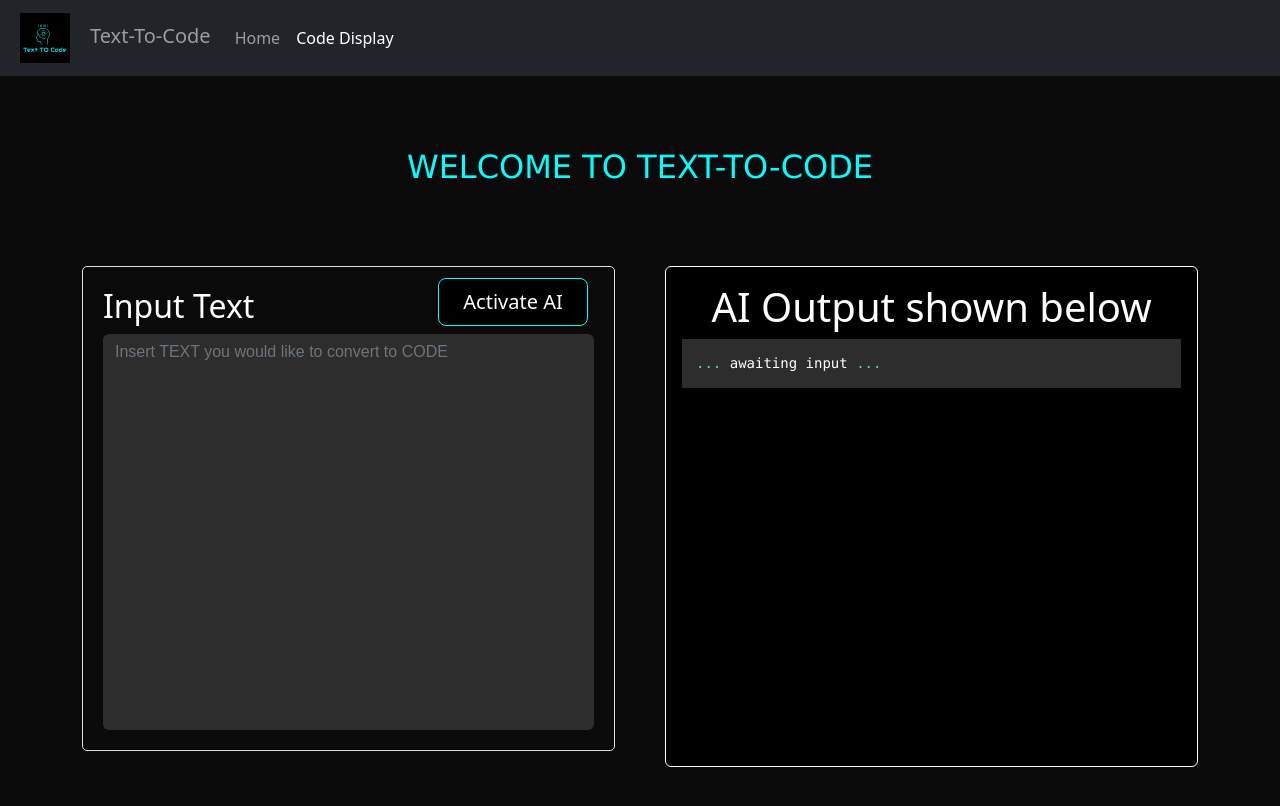
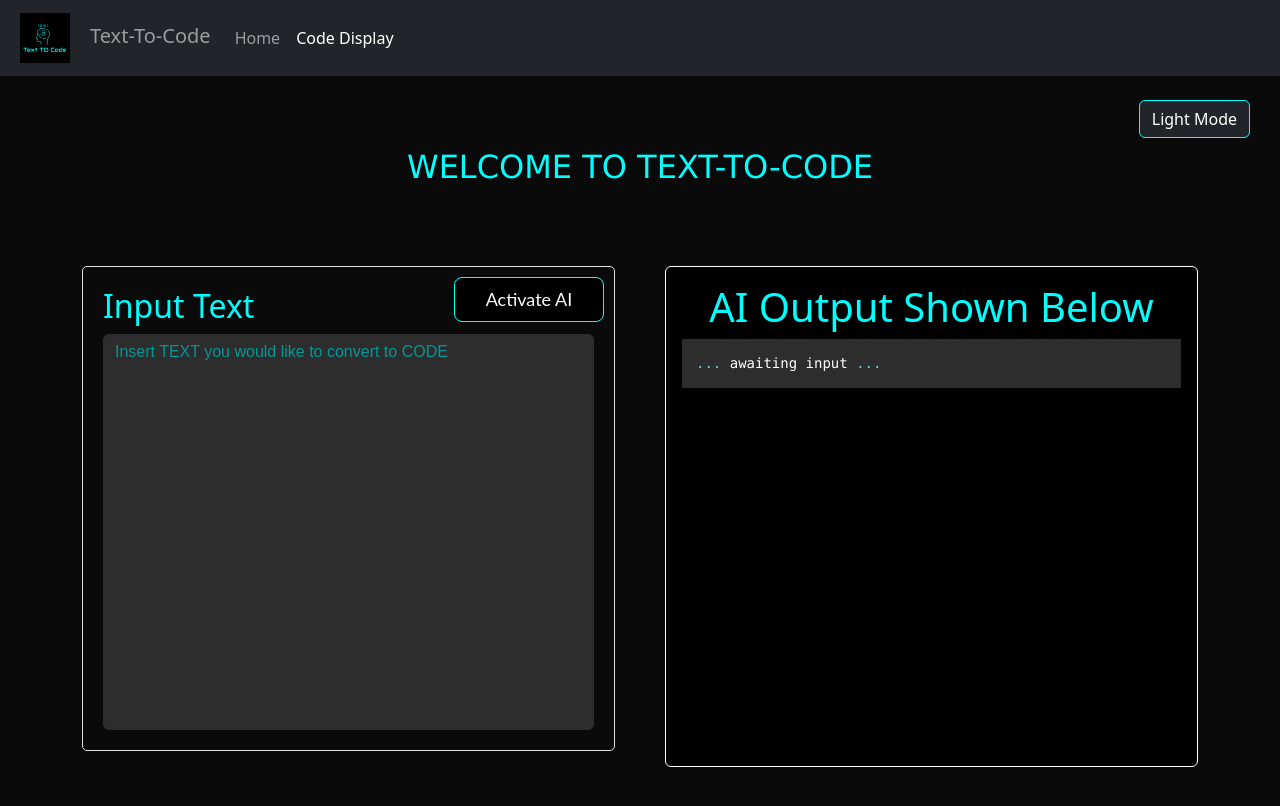
Before and after one commit to Marshall-Artz/4901-Project, a React (Create React App) app in the folder ttc/: page /products-description in a window 1280 px wide. Shown: the top 806 px of the page. Built offline with nearby package versions, Linux system fonts and the light colour scheme.

Commit message:
fixed theme (light and dark work!), and UI issues

```diff
--- a/ttc/package.json
+++ b/ttc/package.json
@@ -19,11 +19,7 @@
     "react-resizable": "^3.0.5",
     "react-rnd": "^10.4.1",
     "react-router-dom": "^6.8.1",
-<<<<<<< HEAD
-    "react-scripts": "^5.0.1",
-=======
     "react-scripts": "^2.1.8",
->>>>>>> origin/sana
     "react-syntax-highlighter": "^15.5.0",
     "react-textarea-autosize": "^8.4.1",
     "web-vitals": "^2.1.4"
--- a/ttc/src/components/Home.css
+++ b/ttc/src/components/Home.css
@@ -1,5 +1,5 @@
 .btn-dark:active {
-    animation: button-active 0.3s ease-in-out forwards;
+    animation: button-active 0.5s ease-in-out forwards;
   }
 
 .btn-dark:hover {
--- a/ttc/src/components/PD.css
+++ b/ttc/src/components/PD.css
@@ -1,3 +1,37 @@
+.dark-mode .input-container .input-textarea {
+  background-color: #2d2d2d !important;
+  color: #00FFFF !important;
+}
+
+.light-mode .input-container .input-textarea {
+  background-color: #ffffff !important;
+  color: #000000 !important;
+}
+
+.dark-mode .input-textarea::placeholder {
+  color: #009898;
+}
+
+.light-mode .input-textarea::placeholder {
+  color: #000000;
+}
+
+
+.input-textarea {
+  vertical-align: top;
+  outline: none;
+  resize: none;
+  width: 100%;
+  height: 100%;
+  margin-right: 10px;
+  border: none;
+  font-family: Arial, Helvetica, sans-serif;
+}
+
+.input-textarea::placeholder {
+  color: #0d47a1;
+}
+
 .product-description-container {
     display: flex;
     height: 100vh;
@@ -7,6 +41,17 @@
     flex: 1;
     padding: 20px;
   }
+
+  .output-container.dark-mode {
+    background-color: #2d2d2d !important;
+    color: #00FFFF !important;
+  }
+
+  .output-container.light-mode {
+    background-color: #ffffff !important;
+    color: #000000 !important;
+  }
+
 
   .output-container {
     flex: 1;
@@ -26,6 +71,13 @@
     animation: button-active 0.1s ease-in-out forwards;
   }
 
+  .spinner-container {
+    display: flex;
+    justify-content: center;
+    align-items: center;
+    height: 75%;
+  }
+
 @keyframes button-active {
   0% {
     transform: scale(1);
--- a/ttc/src/components/ProductDescription.js
+++ b/ttc/src/components/ProductDescription.js
@@ -14,20 +14,27 @@ class ProductDescription extends Component {
     super();
     this.state = {
       model: "text-davinci-003",
-      heading: "AI Output shown below",
+      heading: "AI Output Shown Below",
       response: "... awaiting input ...",
       aiActivated: false,
       showRerunButton: false,
       spinnerHidden: true,
+      spinnerHidden2: true,
       syntaxHighlighterHidden: false,
+      darkMode: true, // Added darkMode state
     };
     this.cache = new LRU({ max: 100 });
   }
 
+  handleModeChange = () => { // Added handleModeChange function
+    this.setState({ darkMode: !this.state.darkMode });
+  };
+
   onFormSubmit = (e) => {
-    this.setState({ response: "", spinnerHidden: false, syntaxHighlighterHidden: true}); // Loading Message & Spinner
+    this.setState({ response: "", spinnerHidden: false, syntaxHighlighterHidden: true }); // Loading Message & Spinner
     e.preventDefault();
-    const formDataObj = Object.fromEntries(new FormData(e.target).entries());
+    const form = e.target.closest("form"); // Add this line
+    const formDataObj = Object.fromEntries(new FormData(form).entries()); // Update this line
     const configuration = new Configuration({ apiKey: process.env.REACT_APP_OPENAI_API_KEY });
     const openai = new OpenAIApi(configuration);
     openai.createCompletion({
@@ -42,17 +49,18 @@ class ProductDescription extends Component {
       // Apply filter to response
       const filteredResponse = response.data.choices[0].text.replace(/PERSONAL_INFO_REGEX/g, "*****");
       this.setState({
-        heading: `AI TTC output below`,
+        heading: `AI Returns . . .`,
         response: filteredResponse,
         aiActivated: true,
         showRerunButton: true,
       }, () => {
-        this.setState({ codeDescription: formDataObj.productName, spinnerHidden: true, syntaxHighlighterHidden: false});
+        this.setState({ codeDescription: formDataObj.productName, spinnerHidden: true, syntaxHighlighterHidden: false });
       });
     });
   };
 
   onExplainSubmit = (e) => {
+    this.setState({ spinnerHidden2: false }); // Loading Message & Spinner
     e.preventDefault();
     const { response, codeDescription } = this.state;
     if (!codeDescription) return;
@@ -60,26 +68,31 @@ class ProductDescription extends Component {
     const openai = new OpenAIApi(configuration);
     openai.createCompletion({
       model: "text-davinci-003",
-      prompt: `IMPORTANT: Please do not include any personal information, such as names, emails, phone numbers, or other identifying details. Keep all examples and descriptions generic. This is for privacy and security purposes. Thank you. I have a code snippet and a description. Please explain the syntax of the code and why it works in a way that someone who doesn't understand how to read code can comprehend. Break down the explanation into smaller parts, such as the purpose of each line or block of code, the role of certain variables, and the relationship between different parts of the code. Use the actual code lines in your explanation wherever appropriate, and surround each code line or expression with backticks.\n\nCode Snippet:\n${response}\n\nDescription: ${codeDescription}\n\nDetailed Syntax Explanation:\n\nExample: "Initialize a variable named \`{variable_name}\`... This variable is used later in the code to..."\n`,
+      prompt: `IMPORTANT: Please do not include any personal information, such as names, emails, phone numbers, or other identifying details. Keep all examples and descriptions generic. This is for privacy and security purposes. Thank you. I have a code snippet and a description. Please explain the syntax of the code and why it works in a way that someone who doesn't understand how to read code can comprehend. IMPORTANT: BE VERY CONCISE. IMPORTANT: IMAGINE YOU ARE LISTING BULLET POINTS WORTH OF INFO, NOT FULL SENTENCES! COLOR CORDINATE EACH INVIDUAL VARIABLE. Break down the explanation into smaller parts\n such as the purpose of each line or block of code\n the role of certain variables\n and the relationship between different parts of the code\n Use the actual code lines in your explanation wherever appropriate.\n\nCode Snippet:\n${response}\n\nDescription: ${codeDescription}\n\nDetailed Syntax Explanation:\n\nExample: "Initialize a variable named \`{variable_name}\`... This variable is used later in the code to..."\n`,
       temperature: 0.5,
       max_tokens: 1000,
       top_p: 1,
       frequency_penalty: 0,
       presence_penalty: 0,
     }).then((response) => {
-      this.setState({ codeExplanation: response.data.choices[0].text });
+      this.setState({ codeExplanation: response.data.choices[0].text, spinnerHidden2: true, syntaxHighlighterHidden: false });
     });
   };
 
   render() {
-    const { heading, response, aiActivated, codeExplanation } = this.state;
+    const { heading, response, aiActivated, codeExplanation, darkMode } = this.state;
     return (
-      <div style={{ backgroundColor: "#0a0a0a", color: "#00FFFF" }}>
+      <div style={{ backgroundColor: darkMode ? "#0a0a0a" : "#f4f4f4", color: darkMode ? "#00FFFF" : "#0d47a1" }}>
         <Container>
+          <div style={{ position: "fixed", top: "100px", right: "30px", textAlign: "center" }}>
+            <button onClick={this.handleModeChange} className="btn btn-dark" style={{ borderColor: darkMode ? "aqua" : "#0d47a1", color: darkMode ? "white" : "#0d47a1" }}>
+              {darkMode ? "Light Mode" : "Dark Mode"}
+            </button>
+          </div>
           <br /><br /><br />
           <h1 style={{ fontFamily: "Verdana", fontSize: "32px", textTransform: "uppercase" }}>Welcome to text-TO-code</h1>
           <br /><br /><br />
-          <div style={{ display: "flex", backgroundColor: "#0a0a0a" }}>
+          <div style={{ display: "flex" }}>
             <Form onSubmit={this.onFormSubmit} style={{ flex: 1 }}>
               <Form.Group className="mb-3" controlId="formBasicEmail">
                 <Draggable>
@@ -92,14 +105,59 @@ class ProductDescription extends Component {
                       console.log("Resized to", data.size);
                     }}
                   >
-                    <div className="input-container" style={{ borderRadius: '5px', display: "flex", flexDirection: "column", position: "relative", height: "100%", width: "100%", border: "1px solid #dfdfdf" }}>
-                      <h2 style={{ color: 'white', textAlign: 'left' }}>Input Text</h2>
-                      <Form.Control as={TextareaAutosize} minRows={16} name="productName" placeholder="Insert TEXT you would like to convert to CODE" style={{ backgroundColor: "#2d2d2d", color: "#FFFFFF", verticalAlign: "top", outline: "none", resize: "none", width: "100%", height: "100%", marginRight: 10, border: "none", fontFamily: "Arial, Helvetica, sans-serif", '::placeholder': { color: 'aqua' } }} onChange={this.handleDescriptionChange} />
-                      <div style={{ position: "absolute", right: 1, top: 1 }}>
-                        <Button variant="dark" size="lg" type="submit" className="submit-button" style={{ width: "150px" }}>Activate AI</Button>
+                    <div
+                      className={`input-container ${darkMode ? "dark-mode" : "light-mode"}`}
+                      style={{
+                        borderRadius: '5px',
+                        display: "flex",
+                        flexDirection: "column",
+                        position: "relative",
+                        height: "100%",
+                        width: "100%",
+                        border: "1px solid #dfdfdf",
+                      }}
+                    >
+                      <h2 style={{ color: darkMode ? "#00FFFF" : "#0d47a1", textAlign: 'left' }}>Input Text</h2>
+                      <Form.Control
+                        as={TextareaAutosize}
+                        minRows={16}
+                        name="productName"
+                        placeholder="Insert TEXT you would like to convert to CODE"
+                        className="input-textarea" // Add this line
+                        style={{
+                          backgroundColor: darkMode ? "#2d2d2d" : "#ffffff",
+                          color: darkMode ? "#ffffff" : "#000000",
+                          verticalAlign: "top",
+                          outline: "none",
+                          resize: "none",
+                          width: "100%",
+                          height: "100%",
+                          marginRight: 10,
+                          border: "none",
+                          fontFamily: "Arial, Helvetica, sans-serif",
+                        }}
+                        onChange={this.handleDescriptionChange}
+                      />
+                      <div style={{ position: "absolute", right: 10, top: 10 }}>
+                        <Button
+                          variant="dark" size="lg"
+                          type="button"
+                          className="btn btn-dark"
+
+                          style={{
+                            fontFamily: 'Lato, sans-serif', // set the fontFamily property
+                            fontSize: '18px',
+                            width: "150px",
+                            backgroundColor: darkMode ? 'black' : 'white',
+                            borderColor: darkMode ? 'aqua' : '#aqua',
+                            color: darkMode ? 'white' : 'black',
+                            //padding: '10px 40px'
+                          }}
+                          onClick={(e) => this.onFormSubmit(e)} // Update this line
+
+                        >Activate AI</Button>
                       </div>
                     </div>
-
 
                   </Resizable>
                 </Draggable>
@@ -116,18 +174,29 @@ class ProductDescription extends Component {
                     console.log("Resized to", data.size);
                   }}
                 >
-                  <Card style={{ backgroundColor: '#000000',border:"1px solid #ffffff", color: '#ffffff', height: "100%",borderRadius:"none" }}>
+                  <Card style={{
+                    backgroundColor: darkMode ? "#000000" : "#ffffff", // Change this line
+                    border: darkMode ? "1px solid #ffffff" : "1px solid #dfdfdf",
+                    color: darkMode ? "cyan" : "#0d47a1",
+                    height: "100%",
+                    borderRadius: "none"
+                  }}>
+
                     <Card.Body>
                       <Card.Title>
                         <h1>{heading}</h1>
                       </Card.Title>
                       <Card.Text style={{ fontFamily: 'Consolas, Monaco, \'Andale Mono\', \'Ubuntu Mono\', monospace', fontSize: '14px', whiteSpace: 'pre-wrap', wordWrap: 'break-word', lineHeight: '1.5', height: "100%" }}>
-                        <SyntaxHighlighter language="javascript" style={(neonTomorrow)} hidden={this.state.syntaxHighlighterHidden}>
+
+                        <SyntaxHighlighter language="javascript" style={darkMode ? neonTomorrow : undefined} hidden={this.state.syntaxHighlighterHidden}>
                           {response}
                         </SyntaxHighlighter>
-                        <Spinner animation="border" role="status" hidden={this.state.spinnerHidden}>
-                          <span className="visually-hidden">Loading...</span>
-                        </Spinner>
+
+                        <div className="spinner-container">
+                          <Spinner animation="border" color="#00FFFF" role="status" hidden={this.state.spinnerHidden}>
+                            <span className="visually-hidden">Loading...</span>
+                          </Spinner>
+                        </div>
                       </Card.Text>
                     </Card.Body>
                   </Card>
@@ -136,7 +205,7 @@ class ProductDescription extends Component {
             </div>
           </div>
           {aiActivated && (
-            <div div className="output-container" >
+            <div className={`output-container ${darkMode ? "dark-mode" : "light-mode"}`}>
               <br /><br />
               <Draggable>
                 <Resizable
@@ -147,21 +216,51 @@ class ProductDescription extends Component {
                     console.log("Resized to", data.size);
                   }}
                 >
-                  <Card style={{ backgroundColor: '#000000', color: '#ffffff', height: "100%" }}>
+                  <Card style={{
+                    backgroundColor: darkMode ? "#000000" : "#ffffff", // Change this line
+                    border: darkMode ? "1px solid #ffffff" : "1px solid #dfdfdf",
+                    color: darkMode ? "cyan" : "#0d47a1",
+                    height: "100%",
+                    borderRadius: "none"
+                  }}>
+
                     <Card.Body style={{ borderRadius: '1px', display: "flex", flexDirection: "column", resize: 'both', position: "relative", width: "100%", height: "100%", border: "1px solid #dfdfdf" }}>
-                      <Form onSubmit={this.onExplainSubmit}>
+                      <Form onClick={(e) => this.onExplainSubmit(e)}
+                      >
                         <Form.Group className="mb-3" controlId="formBasicEmail">
-                          <Button variant="dark" size="lg" type="submit" className="submit-button">Smart Tips</Button>
+                          <Button
+                            variant="dark" size="lg"
+                            type="button"
+                            className="btn btn-dark"
+                            style={{
+                              fontFamily: 'Lato, sans-serif',
+                              fontSize: '18px',
+                              width: "150px",
+                              backgroundColor: darkMode ? 'black' : 'white',
+                              borderColor: darkMode ? 'aqua' : '#0d47a1',
+                              color: darkMode ? 'white' : 'black',
+                              position: 'absolute', // Add this line
+                              top: 10,               // Add this line
+                              right: 10,             // Add this line
+                            }}>
+                            Smart Tips
+                          </Button>
                         </Form.Group>
                       </Form>
                       <Card.Title>
                         <h1>Smart Tips</h1>
+
                       </Card.Title>
                       <hr /><br />
                       <Card.Text style={{ fontFamily: 'Consolas, Monaco, \'Andale Mono\', \'Ubuntu Mono\', monospace', fontSize: '14px', whiteSpace: 'pre-wrap', wordWrap: 'break-word', lineHeight: '1.5', height: "100%" }}>
-                        <SyntaxHighlighter language="javascript" style={(neonTomorrow)}>
+                        <Spinner animation="border" role="status" color="#00FFFF" hidden={this.state.spinnerHidden2}>
+                          <span className="visually-hidden">Loading...</span>
+                        </Spinner>
+                        <SyntaxHighlighter language="javascript" style={darkMode ? neonTomorrow : undefined}>
                           {codeExplanation}
                         </SyntaxHighlighter>
+
+
                       </Card.Text>
                     </Card.Body>
                   </Card>
```
Also changed, not shown: ttc/src/components/Home.js (+18 -19 lines).
